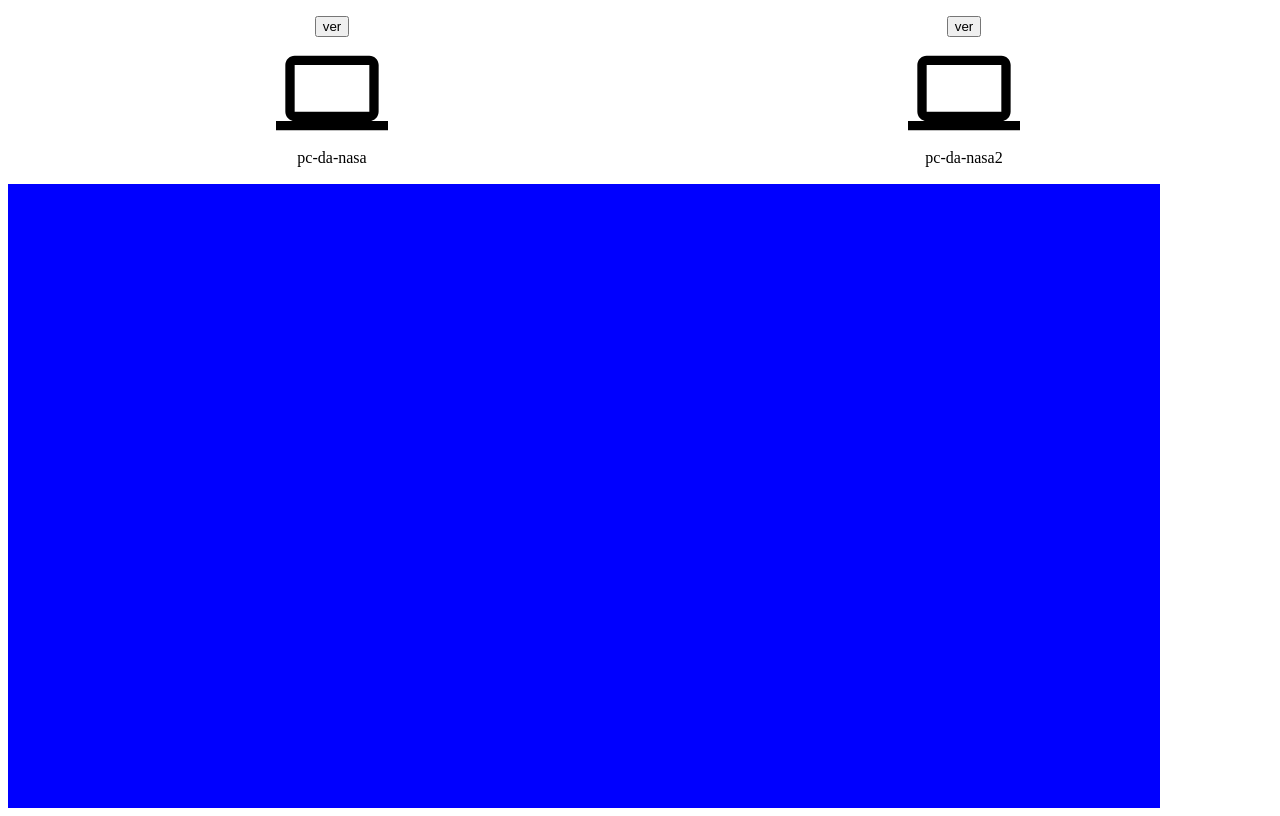
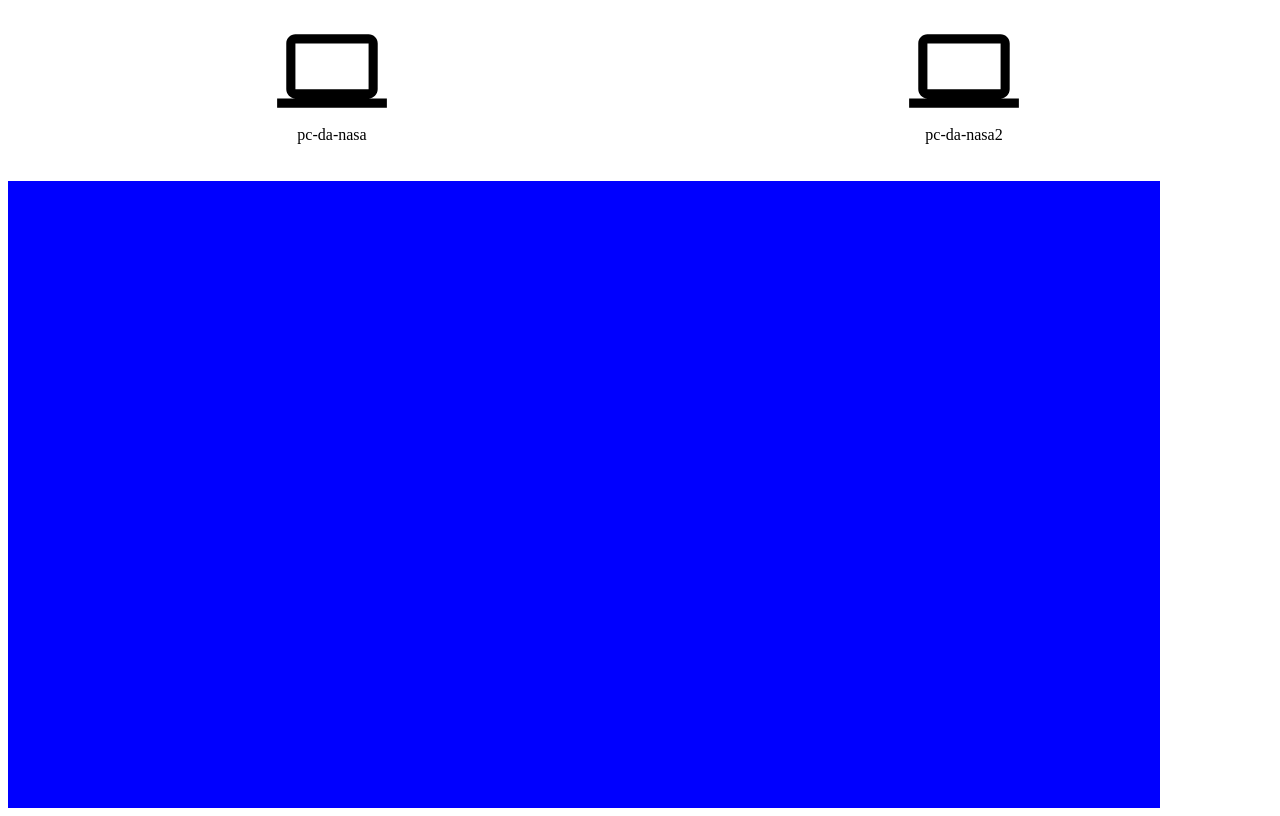
Before and after one commit to carlaque/nvico, a React (Create React App) app: page / in a window 1280 px wide. Built offline with nearby package versions, Linux system fonts and the light colour scheme.

Commit message:
fix position devices on board

```diff
--- a/src/App.js
+++ b/src/App.js
@@ -17,7 +17,7 @@ function App() {
   };
 
   return (
-    <div className="App">
+    <div className="App" >
       {/* <aside>
         <h1>JSON AQUI</h1>
         <textarea
--- a/src/components/Board.js
+++ b/src/components/Board.js
@@ -73,14 +73,10 @@ function Board(props) {
         () => ({
             accept: ItemTypes.ENDDEVICE,
             drop: (item, monitor) => {
+                let boardOffset = document.getElementsByClassName('board')[0].getBoundingClientRect()
                 const delta = monitor.getDifferenceFromInitialOffset()
-                const initialCoordinates = monitor.getInitialClientOffset()
-                console.log("initialCoordinates", initialCoordinates)
-                const left = Math.round(item.left ? item.left + delta.x : initialCoordinates.x);
-                const top = Math.round(item.top ? item.top + delta.y : initialCoordinates.y);
-
-                console.log("new ", { left, top })
-
+                const left = Math.round(item.left ? item.left + delta.x : window.event.clientX - boardOffset.x);
+                const top = Math.round(item.top ? item.top + delta.y : window.event.clientY - boardOffset.y);
 
                 if ((item.isConst != undefined) || item.isConst)
                     addDevice(item.id, left, top)
@@ -89,9 +85,8 @@ function Board(props) {
 
                 return undefined;
             },
-            collect: (monitor) => ({
-                isOver: !!monitor.isOver()
-            }),
+            collect: (monitor) => ({ isOver: !!monitor.isOver()})
+            ,
         }),
         [moveDevice],
     )
--- a/src/components/Device.js
+++ b/src/components/Device.js
@@ -7,6 +7,10 @@ import EndDevice from './EndDevice.js';
 
 const components = {
     endDevice: <EndDevice />
+}
+
+function openDeviceEditor(){
+    // todo : set config device popup
 }
 
 function Device(props) {
@@ -30,16 +34,16 @@ function Device(props) {
             <div
                 className='device'
                 ref={drag}
+                onDoubleClick={() => { props.properties.isConst || openDeviceEditor()  }}
                 style={{
                     opacity: isDragging ? 0.5 : 1,
                     cursor: 'move',
                     width: "10vw",
-                    position: props.properties.isConst || "relative",
+                    position: props.properties.isConst || "absolute",
                     left: props.properties.left,
                     top: props.properties.top,
                     margin : props.properties.isConst || '0'
                 }} >
-                <button onClick={() => { console.log(props) }}>ver</button>
                 {React.cloneElement(
                     components[props.properties.type],
                     props.properties)}
```
